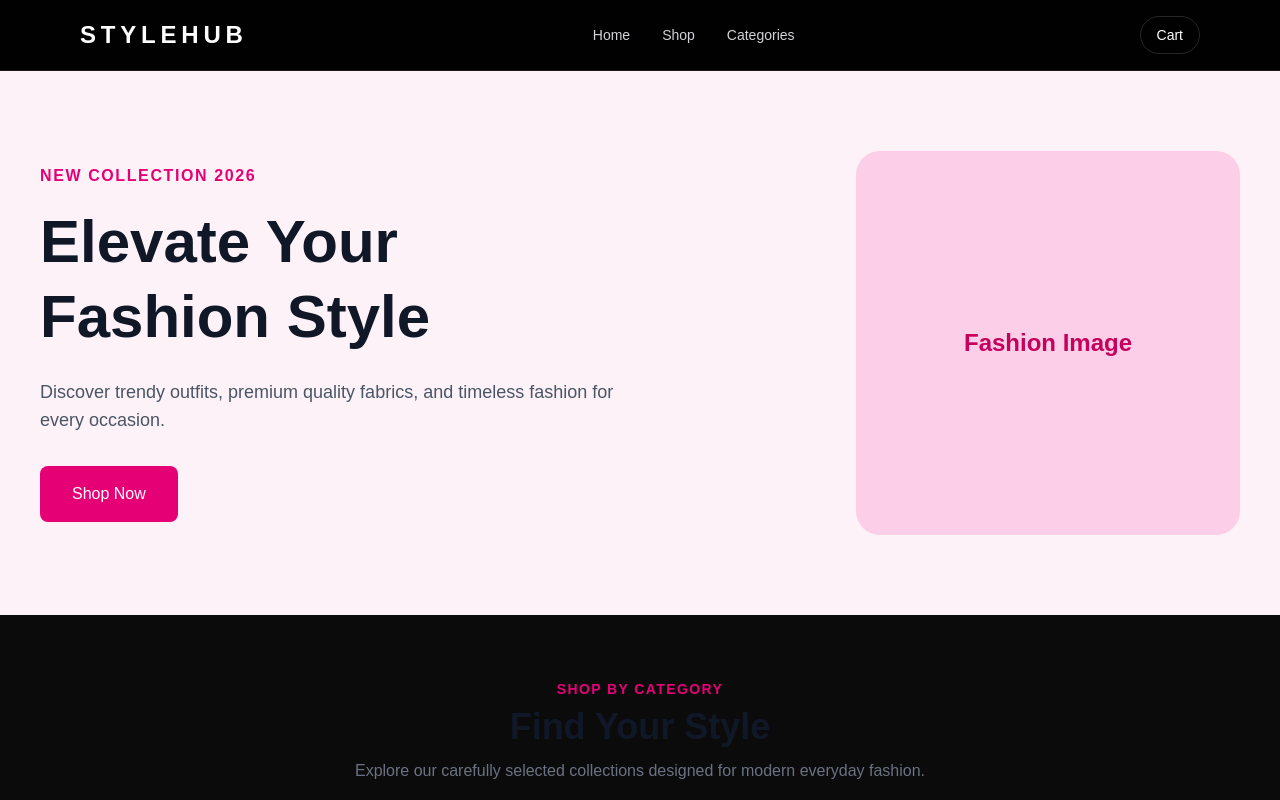
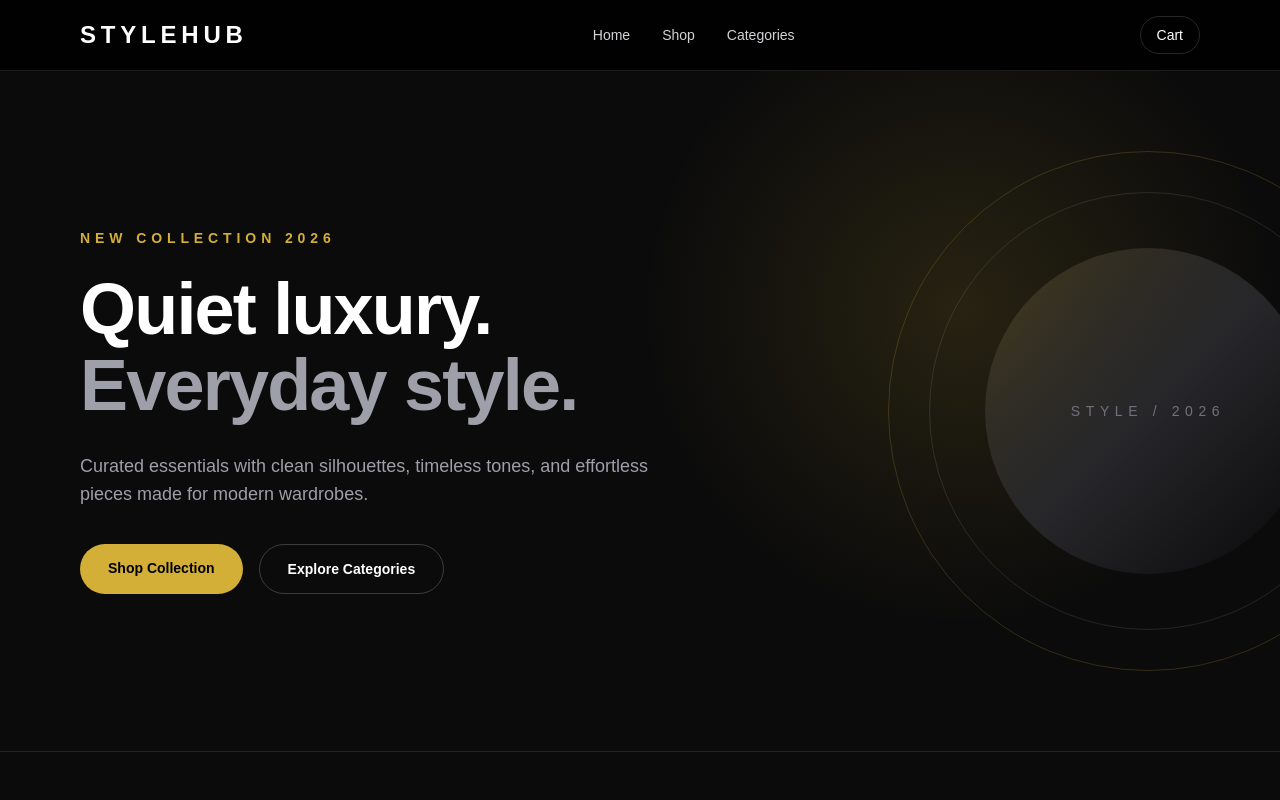
Before and after one commit to zainab-batool26/stylehub-clothing-store, a Next.js app: page / in a window 1280 px wide. Shown: the top 800 px of the page. Built offline with nearby package versions, Linux system fonts and the light colour scheme.

Commit message:
Upgrade components/Hero.tsx visual design

```diff
--- a/components/Hero.tsx
+++ b/components/Hero.tsx
@@ -1,35 +1,49 @@
+import Link from "next/link";
+
 export default function Hero() {
   return (
-    <section className="bg-pink-50">
-      <div className="mx-auto flex max-w-7xl items-center justify-between px-10 py-20">
-
-        {/* Left Side */}
-        <div className="max-w-xl">
-          <p className="text-pink-600 font-semibold uppercase tracking-widest">
+    <section className="relative overflow-hidden border-b border-white/10 bg-[#0b0b0b]">
+      <div className="absolute inset-0 bg-[radial-gradient(circle_at_75%_35%,rgba(212,175,55,0.14),transparent_30%)]" />
+      <div className="relative mx-auto flex min-h-[680px] max-w-7xl items-center px-6 py-20 md:px-12 lg:px-20">
+        <div className="max-w-2xl">
+          <p className="text-sm font-semibold uppercase tracking-[0.35em] text-[#d4af37]">
             New Collection 2026
           </p>
 
-          <h1 className="mt-4 text-6xl font-bold leading-tight text-gray-900">
-            Elevate Your <br /> Fashion Style
+          <h1 className="mt-6 text-5xl font-semibold leading-[1.05] tracking-tight text-white md:text-7xl">
+            Quiet luxury.
+            <br />
+            <span className="text-zinc-400">Everyday style.</span>
           </h1>
 
-          <p className="mt-6 text-lg text-gray-600">
-            Discover trendy outfits, premium quality fabrics, and timeless
-            fashion for every occasion.
+          <p className="mt-7 max-w-xl text-base leading-7 text-zinc-400 md:text-lg">
+            Curated essentials with clean silhouettes, timeless tones, and
+            effortless pieces made for modern wardrobes.
           </p>
 
-          <button className="mt-8 rounded-lg bg-pink-600 px-8 py-4 text-white transition hover:bg-pink-700">
-            Shop Now
-          </button>
+          <div className="mt-9 flex flex-wrap gap-4">
+            <Link
+              href="/shop"
+              className="rounded-full bg-[#d4af37] px-7 py-3.5 text-sm font-semibold text-black transition hover:bg-[#e2c35c]"
+            >
+              Shop Collection
+            </Link>
+            <Link
+              href="/categories"
+              className="rounded-full border border-white/20 px-7 py-3.5 text-sm font-semibold text-white transition hover:border-[#d4af37] hover:text-[#d4af37]"
+            >
+              Explore Categories
+            </Link>
+          </div>
         </div>
 
-        {/* Right Side */}
-        <div className="hidden md:flex h-96 w-96 items-center justify-center rounded-3xl bg-pink-200">
-          <p className="text-2xl font-bold text-pink-700">
-            Fashion Image
+        <div className="absolute right-[-10%] top-1/2 hidden h-[520px] w-[520px] -translate-y-1/2 rounded-full border border-[#d4af37]/20 md:block">
+          <div className="absolute inset-10 rounded-full border border-white/10" />
+          <div className="absolute inset-24 rounded-full bg-gradient-to-br from-[#d4af37]/20 via-zinc-800 to-zinc-950" />
+          <p className="absolute inset-0 flex items-center justify-center text-sm uppercase tracking-[0.4em] text-zinc-500">
+            STYLE / 2026
           </p>
         </div>
-
       </div>
     </section>
   );
```
